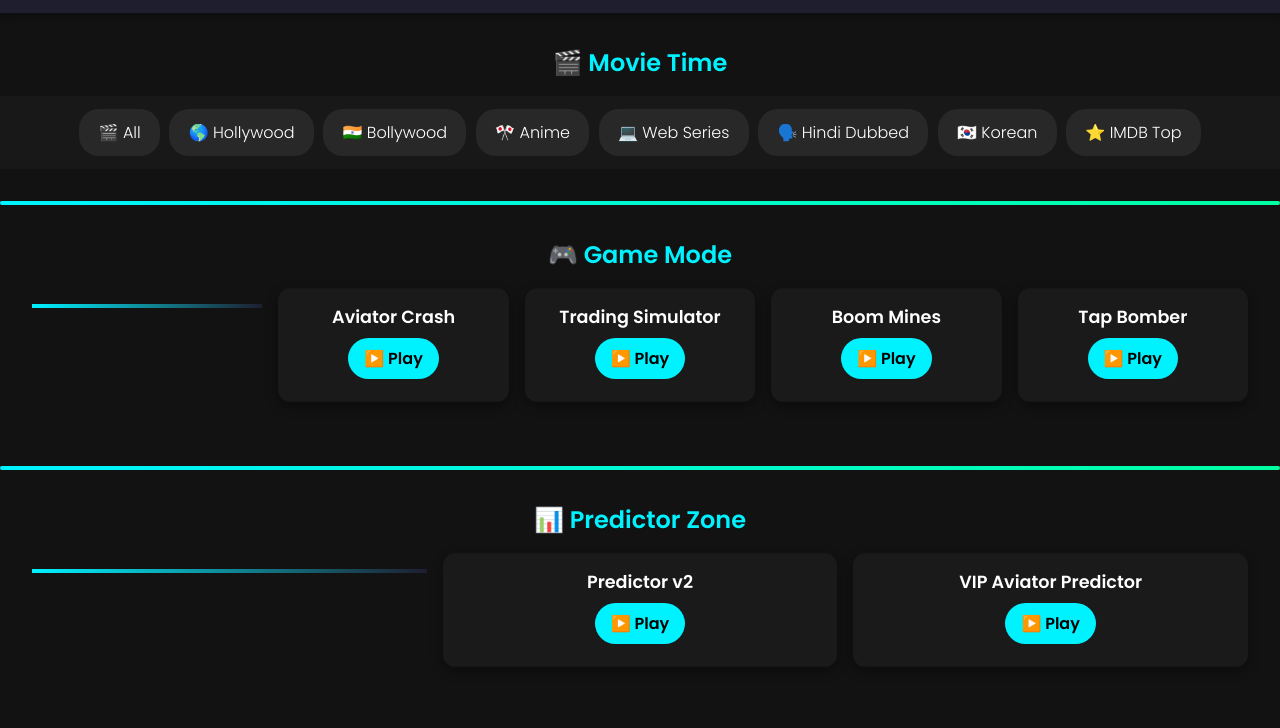
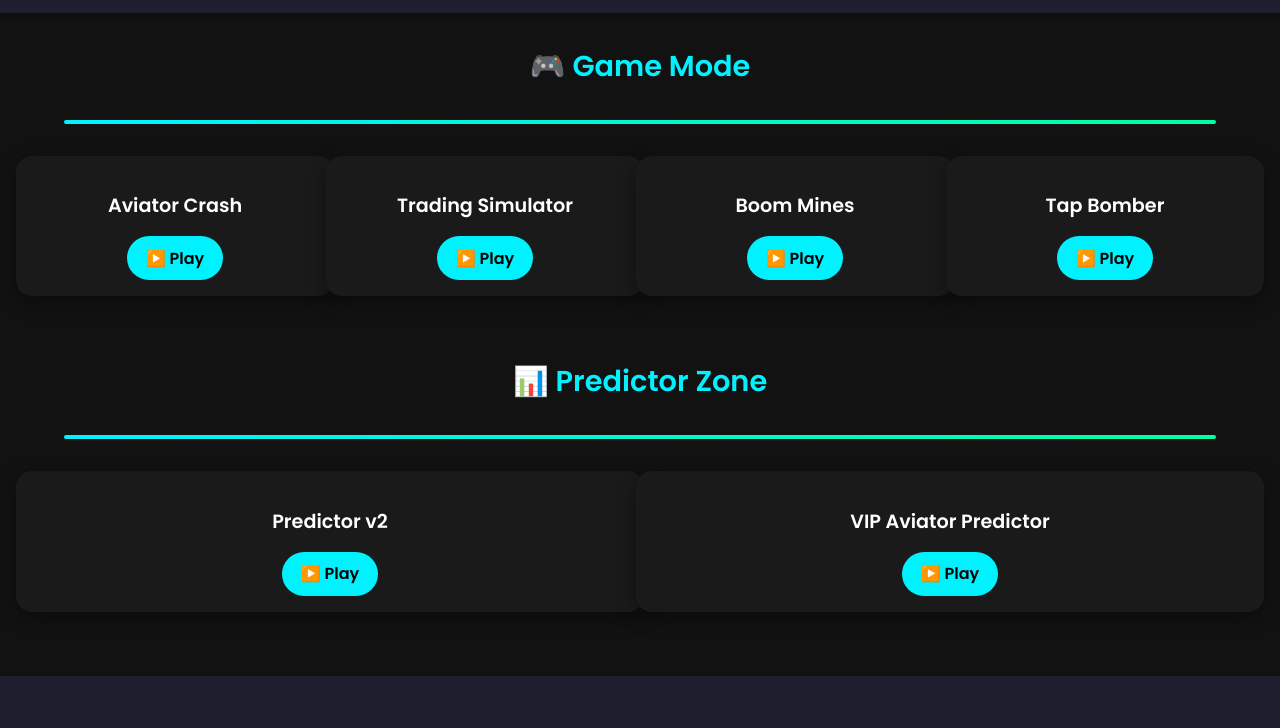
Before and after one commit to Ahameedx07/ahameed-playz, a plain HTML site: page index.html in a window 1280 px wide. Shown: the part 67-795 px from the top of the page. Drawn offline with Linux system fonts and the light colour scheme.

Commit message:
Update index.html

```diff
--- a/index.html
+++ b/index.html
@@ -1,6 +1,7 @@
-<!DOCTYPE html><html lang="en">
+<!DOCTYPE html>
+<html lang="en">
 <head>
-  <meta charset="utf-8"/>
+  <meta charset="UTF-8" />
   <meta name="viewport" content="width=device-width, initial-scale=1.0"/>
   <title>AhameedPlayZ - Media Zone</title>
   <link href="https://fonts.googleapis.com/css2?family=Poppins:wght@300;600&display=swap" rel="stylesheet"/>
@@ -11,100 +12,103 @@
       background: #121212;
       color: #fff;
     }
+
     header {
       background: #1e1e2f;
       padding: 1rem 2rem;
       text-align: center;
       box-shadow: 0 4px 8px rgba(0,0,0,0.3);
     }
+
     header h1 {
       margin: 0;
       font-size: 2rem;
       color: #00f2ff;
     }
-    .divider {
-      height: 4px;
-      background: linear-gradient(to right, #00f2ff, #00ffa2);
-      margin: 2rem 0;
-      border-radius: 2px;
-    }
-    h2.section-title {
+
+    .section-title {
       text-align: center;
       color: #00f2ff;
       margin: 2rem 0 1rem;
+      font-size: 1.8rem;
     }
-    nav {
-      display: flex;
-      flex-wrap: wrap;
-      justify-content: center;
-      background: #181818;
-      padding: 0.5rem 0;
+
+    .divider, .section-divider {
+      height: 4px;
+      background: linear-gradient(to right, #00f2ff, #00ffa2);
+      margin: 2rem auto;
+      border-radius: 2px;
+      width: 90%;
     }
-    nav a {
-      color: #fff;
-      text-decoration: none;
-      padding: 0.7rem 1.2rem;
-      margin: 0.3rem;
-      border-radius: 20px;
-      background: #282828;
-      transition: 0.3s;
+
+    .games, .predictors {
+      display: grid;
+      grid-template-columns: repeat(auto-fit, minmax(240px, 1fr));
+      gap: 1.5rem;
+      padding: 0 2rem 2rem;
+      justify-items: center;
     }
-    nav a:hover {
+
+    .card {
+      background: #1a1a1a;
+      border-radius: 16px;
+      padding: 1rem;
+      width: 100%;
+      box-shadow: 0 6px 20px rgba(0,0,0,0.4);
+      transition: transform 0.3s ease, box-shadow 0.3s ease;
+    }
+
+    .card:hover {
+      transform: translateY(-6px);
+      box-shadow: 0 12px 30px rgba(0,255,255,0.2);
+    }
+
+    .info {
+      text-align: center;
+    }
+
+    .info h3 {
+      margin-bottom: 1rem;
+      font-size: 1.2rem;
+    }
+
+    .play-btn {
       background: #00f2ff;
       color: #000;
-    }
-    .games {
-      display: grid;
-      grid-template-columns: repeat(auto-fit, minmax(220px, 1fr));
-      gap: 1rem;
-      padding: 0 2rem 2rem;
-    }
-    .card {
-      background: #1a1a1a;
-      border-radius: 12px;
-      padding: 1rem;
-      box-shadow: 0 4px 12px rgba(0,0,0,0.4);
-      transition: 0.3s;
-    }
-    .card:hover {
-      transform: scale(1.05);
-    }
-    .card .info {
-      text-align: center;
-    }
-    .card .info h3 {
-      margin: 0 0 0.5rem;
-      font-size: 1.1rem;
-    }
-    .play-btn {
-      display: inline-block;
-      background: #00f2ff;
-      color: #000;
-      padding: 0.5rem 1rem;
-      border-radius: 25px;
+      padding: 0.6rem 1.2rem;
+      border-radius: 50px;
       text-decoration: none;
       font-weight: bold;
-      transition: 0.3s;
+      transition: background 0.3s;
+      position: relative;
+      display: inline-flex;
+      align-items: center;
+      gap: 0.5rem;
     }
+
     .play-btn:hover {
-      background: #fff;
+      background: #00ffa2;
     }
+
     .login-section {
       background: #1e1e2f;
       text-align: center;
       padding: 2rem;
       margin-top: 2rem;
     }
+
     .login-section h2 {
       color: #00f2ff;
       margin-bottom: 1rem;
     }
+
     .login-section a {
       color: #00f2ff;
       text-decoration: none;
       margin: 0 1rem;
       font-weight: bold;
     }
+
     footer {
       text-align: center;
       padding: 1rem;
@@ -112,61 +116,27 @@
       font-size: 0.9rem;
       color: #888;
     }
+
+    /* Animation */
     @keyframes fadeInUp {
       from { opacity: 0; transform: translateY(20px); }
       to { opacity: 1; transform: translateY(0); }
     }
+
     .animate-up {
+      opacity: 0;
       animation: fadeInUp 0.8s ease-out forwards;
-      opacity: 0;
-    }
-    section {
-      position: relative;
-    }
-    .section-divider {
-      width: 100%;
-      height: 4px;
-      background: linear-gradient(to right, #00f2ff, #1e1e2f);
-      margin: 1rem 0;
-      animation: fadeInUp 1s ease-out forwards;
-    }
-    .play-btn, .download-btn {
-      position: relative;
-      overflow: hidden;
-      z-index: 1;
-    }
-    .play-btn::after, .download-btn::after {
-      content: "";
-      position: absolute;
-      width: 100%;
-      height: 100%;
-      background: rgba(255,255,255,0.2);
-      top: 0;
-      left: -100%;
-      z-index: 0;
-      transition: all 0.5s;
-    }
-    .play-btn:hover::after, .download-btn:hover::after {
-      left: 0;
     }
   </style>
 </head>
 <body>
   <header>
     <h1>AhameedPlayZ</h1>
-  </header>  <h2 class="section-title">🎬 Movie Time</h2>
-  <nav>
-    <a href="All.html">🎬 All</a>
-    <a href="Hollywood.html">🌎 Hollywood</a>
-    <a href="Bollywood.html">🇮🇳 Bollywood</a>
-    <a href="Anime.html">🎌 Anime</a>
-    <a href="Web_Series.html">💻 Web Series</a>
-    <a href="Hindi_Dubbed.html">🗣️ Hindi Dubbed</a>
-    <a href="Korean.html">🇰🇷 Korean</a>
-    <a href="IMDB_Top.html">⭐ IMDB Top</a>
-  </nav>  <div class="divider"></div>  <h2 class="section-title">🎮 Game Mode</h2>
+  </header>
+
+  <h2 class="section-title">🎮 Game Mode</h2>
+  <div class="divider"></div>
   <section class="games">
-    <div class="section-divider"></div>
     <div class="card animate-up">
       <div class="info">
         <h3>Aviator Crash</h3>
@@ -191,13 +161,15 @@
         <a class="play-btn" href="TapBomber.html">▶️ Play</a>
       </div>
     </div>
-  </section>  <div class="divider"></div>  <h2 class="section-title">📊 Predictor Zone</h2>
-  <section class="games">
-    <div class="section-divider"></div>
+  </section>
+
+  <h2 class="section-title">📊 Predictor Zone</h2>
+  <div class="divider"></div>
+  <section class="predictors">
     <div class="card animate-up">
       <div class="info">
         <h3>Predictor v2</h3>
-        <a class="play-btn" href="Predictor%20v2.html">▶️ Play</a>
+        <a class="play-btn" href="Predictor v2.html">▶️ Play</a>
       </div>
     </div>
     <div class="card animate-up">
@@ -206,27 +178,32 @@
         <a class="play-btn" href="VIP Aviator Predictor.html">▶️ Play</a>
       </div>
     </div>
-  </section>  <div class="divider"></div>  <section class="login-section">
+  </section>
+
+  <section class="login-section">
     <div class="section-divider"></div>
     <h2>Customer Access</h2>
     <a href="pages/login.html">🔐 Login</a> |
     <a href="pages/register.html">✍️ Register</a> |
-    <a href="contact.html">Contract</a>
-  </section>  <footer>
+    <a href="contact.html">Contact</a>
+  </section>
+
+  <footer>
     © 2025 AhameedPlayZ. All rights reserved.
-  </footer>  <script>
+  </footer>
+
+  <script>
     document.addEventListener("DOMContentLoaded", () => {
       const observer = new IntersectionObserver(entries => {
         entries.forEach(entry => {
-          if(entry.isIntersecting){
+          if (entry.isIntersecting) {
             entry.target.classList.add("animate-up");
           }
         });
       }, { threshold: 0.1 });
 
-      document.querySelectorAll(".card, .section-divider, .info").forEach(el => {
-        observer.observe(el);
-      });
+      document.querySelectorAll(".card").forEach(el => observer.observe(el));
     });
-  </script></body>
+  </script>
+</body>
   </html>
```
